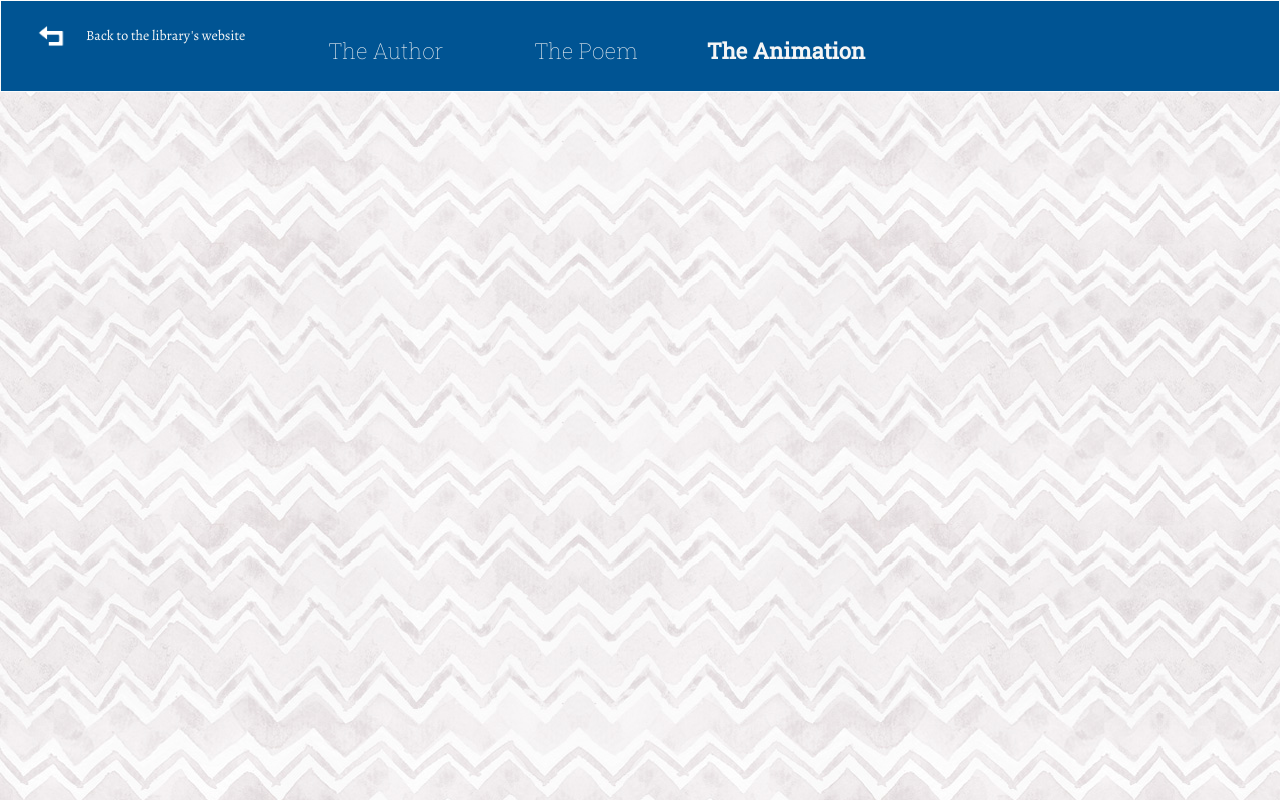
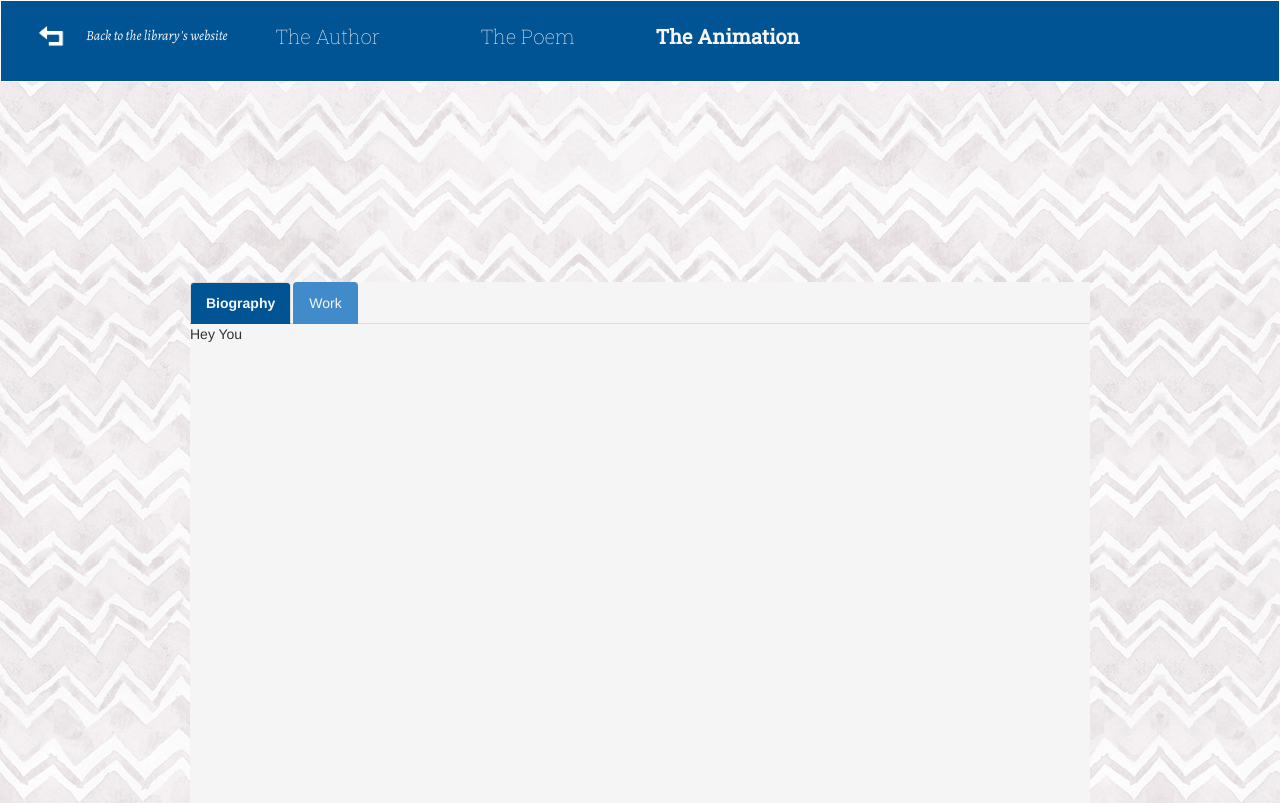
Before and after one commit to mvendramim/kinectic-type, a plain HTML site: page index.html in a window 1280 px wide. Shown: the top 803 px of the page. Drawn offline with nearby package versions, Linux system fonts and the light colour scheme.

Commit message:
Last commit

```diff
--- a/css/navbar.css
+++ b/css/navbar.css
@@ -18,10 +18,10 @@ margin: 0px;}
 
 #return  {
 
-    width: 70px;
+
     height: 70px;
     background-image: url(../images/back-icon.png);
-    background-position: center;
+    background-position: left;
     background-repeat: no-repeat;
     background-size: contain;
     z-index: 200;
@@ -30,8 +30,11 @@ margin: 0px;}
 
 #back   {
 
+    width: auto;
     position: relative;
     bottom: 15px;
+    overflow: auto;
+    margin-left: 70px;
 }
 
 .navbar-nav {
@@ -46,6 +49,7 @@ margin: 0px;}
 
     width: 200px;
     height: 80px;
+    text-align: center;
 
 
 
@@ -57,15 +61,21 @@ h5 {
     color: #F5F5F5;
     font-family: 'Alegreya', serif;
     font-size: 14px;
+    font-style: italic;
 
 }
 
 #item-menu  {
 
     text-align: center;
-    font-size: 22px;
+    font-size: 20px;
     font-family: 'Roboto Slab', 'Rockwell', sans-Serif;
     font-weight: lighter;
+    font-style: normal;
+    float: none;
+    display: inline-block;
+    position: relative;
+    bottom: 15px;
 
 }
 
@@ -93,10 +103,10 @@ h5 {
 }
  #center-menu   {
 
-     width: 1024px;
      background-color: pink;
      margin-left: auto;
      margin-right: auto;
      background-color: pink;
+     float: left;
 
  }
--- a/css/stylesheet.css
+++ b/css/stylesheet.css
@@ -8,11 +8,70 @@ body    {
 }
 
 body,
-html {
+html    {
 
     margin: 0;
     height: 100%;
 
+}
+
+.content    {
+
+    background-color: transparent;
+    width: 1024px;
+    margin-left: auto;
+    margin-right: auto;
+    margin-top: 200px;
+
+}
+
+#content-home   {
+
+    background-color: #f5f5f5;
+    width: 900px;
+    height: 768px;
+    margin-left: auto;
+    margin-right: auto;
+    margin-top: 100px;
+
+}
+
+.nav-tabs>li.active>a, .nav-tabs>li.active>a:hover, .nav-tabs>li.active>a:focus {
+
+    background-color: #005493;
+    color:#F5F5F5;
+    font-weight: bold;
+
+}
+
+.nav-tabs>li>a {
+
+    background-color: #428bca;
+    color:#F5F5F5;
+
+}
 
 
+
+@media screen and (max-width: 1024px) {
+    .content    {
+    width: 100%;
+    }
+
+    #content-home   {
+    width: 80%;
+    }
 }
+
+@media screen and (min-width: 1024px) {
+
+.content    {
+    width: 1024px;
+
+}
+
+    #content-home   {
+    width: 900px;
+    }
+
+}
--- a/index.html
+++ b/index.html
@@ -33,19 +33,14 @@
                         <span class="icon-bar"></span>
                     </button>
                     <a href="#">
-                        <div id="return"></div>
+                        <div id="return"><div id="back"><h5>Back to the library's website</h5></div></div>
                     </a>
                 </div>
 
 
                 <div class="collapse navbar-collapse" id="bs-example-navbar-collapse-1">
-                    <ul class="nav navbar-nav">
-                        <li>
-                            <div class="nav-item"><div id="back"><h5>Back to the library's website</h5></div></div>
-                        </li>
-                        </ul>
 
-                        <div id="center-menu">
+
                     <ul class="nav navbar-nav navbar-center">
                         <li>
                             <div class="nav-item"><h5 id="item-menu">The Author</h5></div>
@@ -57,7 +52,6 @@
                             <div class="nav-item"><h5 id="item-menu"><strong>The Animation</strong></h5></div>
                         </li>
                     </ul>
-                </div>
                     </div>
                 <!-- /.navbar-collapse -->
             </div>
@@ -66,4 +60,16 @@
 
     </div>
 
+    <div class="content"><div id="content-home"><!-- Nav tabs -->
+<ul class="nav nav-tabs">
+  <li class="active"><a href="#home" data-toggle="tab">Biography</a></li>
+  <li><a href="#profile" data-toggle="tab">Work</a></li>
+</ul>
+
+<!-- Tab panes -->
+<div class="tab-content">
+  <div class="tab-pane active" id="home">Hey You</div>
+  <div class="tab-pane" id="profile">Don't Let Me Down</div>
+</div></div></div>
+
 </body>
```
